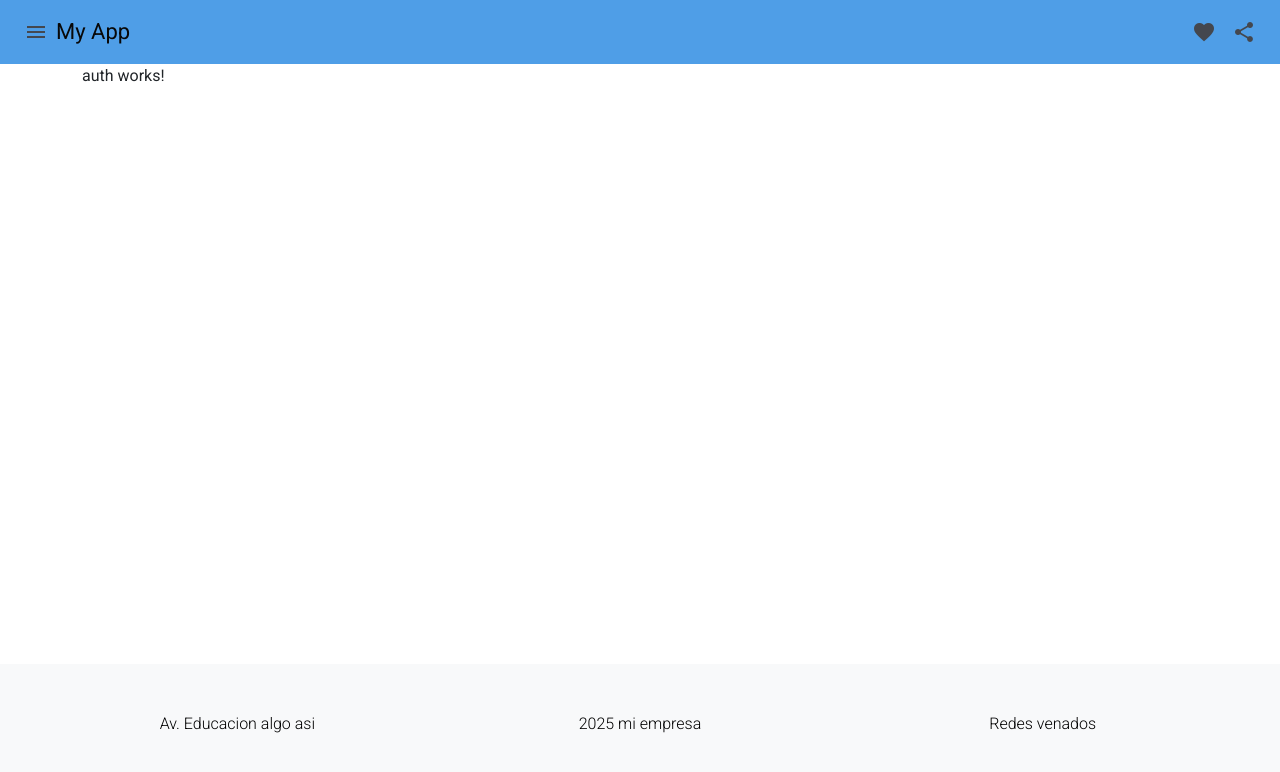
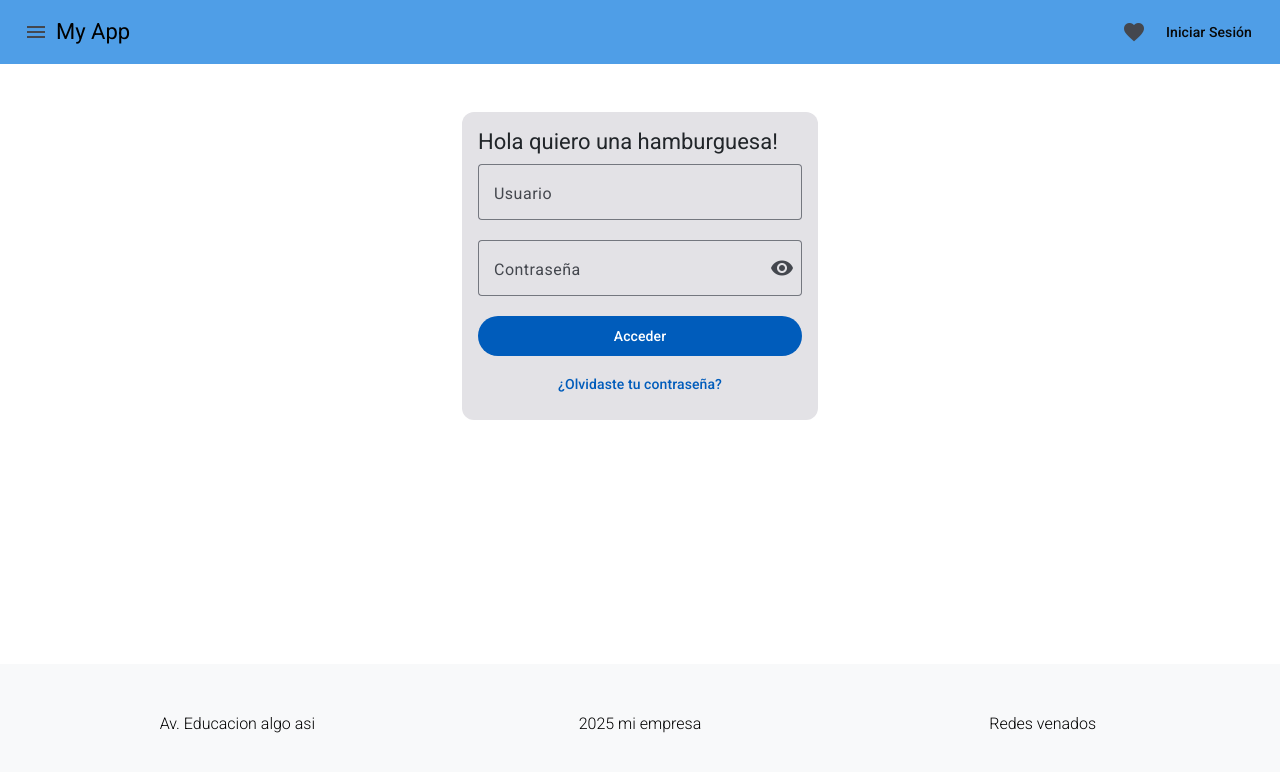
Before and after one commit to SharonOlvera/sistema-ventas-smoi-giri5091-app-v2, an Angular app: page /auth in a window 1280 px wide. Shown: the top 772 px of the page. Built offline with nearby package versions, Linux system fonts and the light colour scheme.

Commit message:
Establecer estilos de home y auth

```diff
--- a/src/app/pages/auth/auth-module.ts
+++ b/src/app/pages/auth/auth-module.ts
@@ -3,6 +3,7 @@
 
 import { AuthRoutingModule } from './auth-routing-module';
 import { Auth } from './auth';
+import { MaterialModule } from '../../material.module';
 
 
 @NgModule({
@@ -11,7 +12,8 @@
   ],
   imports: [
     CommonModule,
-    AuthRoutingModule
+    AuthRoutingModule,
+    MaterialModule
   ]
 })
 export class AuthModule { }
--- a/src/app/pages/auth/auth.html
+++ b/src/app/pages/auth/auth.html
@@ -1 +1,33 @@
-<p>auth works!</p>
+<div class="row justify-content-md-center pt-5">
+    <div class="col col-lg-4">
+        <mat-card appearance="filled">
+            <mat-card-header>
+                <mat-card-title>Hola quiero una hamburguesa!</mat-card-title>
+            </mat-card-header>
+
+            <mat-card-content>
+                <mat-form-field class="full-width pt-2" appearance="outline">
+                    <mat-label>Usuario</mat-label>
+                    <input matInput>
+                </mat-form-field>
+
+                <mat-form-field class="full-width" appearance="outline">
+                    <mat-label>Contraseña</mat-label>
+                    <input type="password" matInput>
+                    <button matIconButton matSuffix>
+                        <mat-icon>visibility</mat-icon>
+                    </button>
+                </mat-form-field>
+
+                <button class="full-width" matButton="filled">
+                    Acceder
+                </button>
+
+                <button class="full-width mt-2" matButton="text">
+                    ¿Olvidaste tu contraseña?
+                </button>
+
+            </mat-card-content>
+        </mat-card>
+    </div>
+</div>
--- a/src/app/pages/home/home.html
+++ b/src/app/pages/home/home.html
@@ -1 +1,26 @@
-<p>home works!</p>
+<div id="carouselExampleIndicators" class="carousel slide">
+  <div class="carousel-indicators">
+    <button type="button" data-bs-target="#carouselExampleIndicators" data-bs-slide-to="0" class="active" aria-current="true" aria-label="Slide 1"></button>
+    <button type="button" data-bs-target="#carouselExampleIndicators" data-bs-slide-to="1" aria-label="Slide 2"></button>
+    <button type="button" data-bs-target="#carouselExampleIndicators" data-bs-slide-to="2" aria-label="Slide 3"></button>
+  </div>
+  <div class="carousel-inner">
+    <div class="carousel-item active">
+      <img src="https://picsum.photos/1500/500/?blur" class="d-block w-100" class="img-fluid img-thumbnail">
+    </div>
+    <div class="carousel-item">
+      <img src="https://picsum.photos/1501/500/?blur" class="d-block w-100">
+    </div>
+    <div class="carousel-item">
+      <img src="https://picsum.photos/1502/500/?blur" class="d-block w-100">
+    </div>
+  </div>
+  <button class="carousel-control-prev" type="button" data-bs-target="#carouselExampleIndicators" data-bs-slide="prev">
+    <span class="carousel-control-prev-icon" aria-hidden="true"></span>
+    <span class="visually-hidden">Previous</span>
+  </button>
+  <button class="carousel-control-next" type="button" data-bs-target="#carouselExampleIndicators" data-bs-slide="next">
+    <span class="carousel-control-next-icon" aria-hidden="true"></span>
+    <span class="visually-hidden">Next</span>
+  </button>
+</div>
--- a/src/app/shared/components/header/header.html
+++ b/src/app/shared/components/header/header.html
@@ -2,12 +2,12 @@
   <button matIconButton class="example-icon" aria-label="Example icon-button with menu icon">
     <mat-icon>menu</mat-icon>
   </button>
-  <span>My App</span>
+  <a [routerLink]="'/home'">My App</a>
   <span class="spacer"></span>
   <button matIconButton class="example-icon favorite-icon" aria-label="Example icon-button with heart icon">
     <mat-icon>favorite</mat-icon>
   </button>
-  <button matIconButton class="example-icon" aria-label="Example icon-button with share icon">
-    <mat-icon>share</mat-icon>
+  <button mat-button (click)="navegarLogin()">
+    Iniciar Sesión
   </button>
 </mat-toolbar>
--- a/src/app/shared/components/header/header.scss
+++ b/src/app/shared/components/header/header.scss
@@ -1,3 +1,8 @@
 .spacer {
     flex: 1 1 auto;
 }
+
+a {
+   text-decoration: none;
+   color: black;
+}
--- a/src/app/shared/components/header/header.ts
+++ b/src/app/shared/components/header/header.ts
@@ -1,4 +1,5 @@
 import { Component } from '@angular/core';
+import {Router} from '@angular/router';
 
 @Component({
   selector: 'app-header',
@@ -7,5 +8,8 @@
   styleUrl: './header.scss'
 })
 export class Header {
-
+  constructor(private router: Router){}
+  navegarLogin(){
+    this.router.navigate(['/auth']);
+  }
 }
--- a/src/styles.scss
+++ b/src/styles.scss
@@ -5,6 +5,9 @@
 
 
 // Customize the entire app. Change :root to your selector if you want to scope the styles.
+.full-width{
+  width: 100%;
+}
 :root {
   @include mat.toolbar-overrides((
     container-background-color: rgb(79, 158, 231),
```
Also changed, not shown: src/app/material.module.ts (+7 -1 lines).
